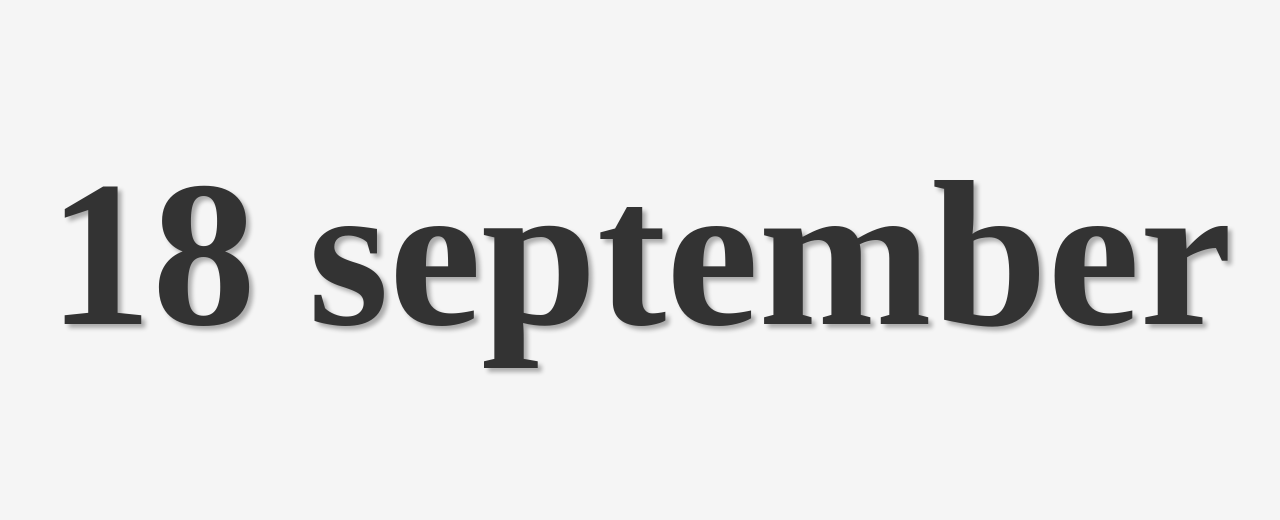
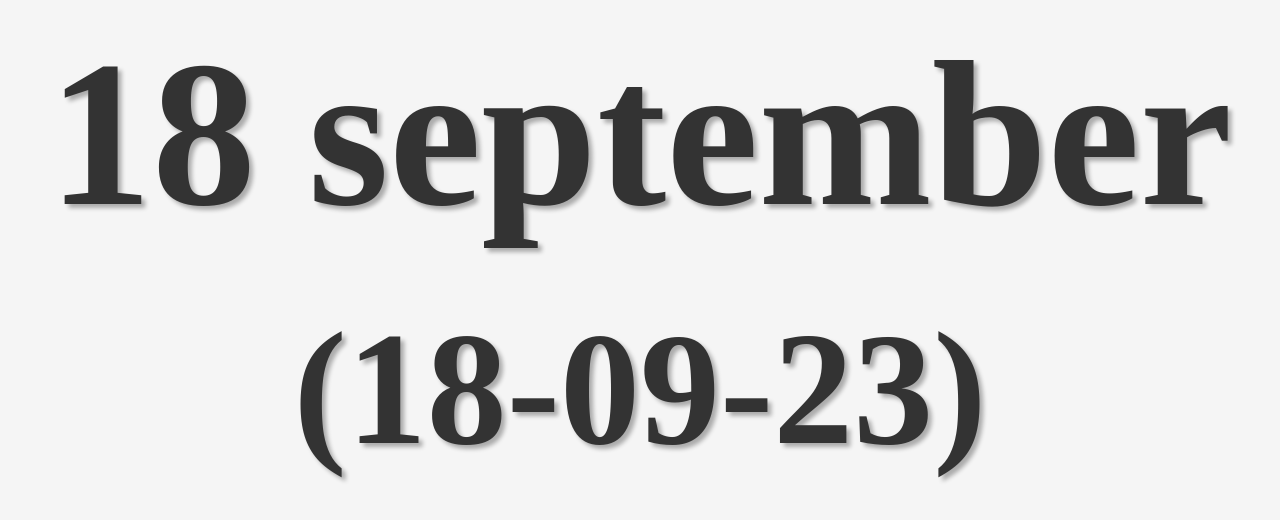
Before and after one commit to InfaReQt/website, a plain HTML site: page datum.html in a window 1280 px wide. Shown: the part 146-666 px from the top of the page. Drawn offline with Linux system fonts and the light colour scheme.

Commit message:
Update datum.html

```diff
--- a/datum.html
+++ b/datum.html
@@ -18,6 +18,11 @@
             text-shadow: 4px 4px 4px rgba(0, 0, 0, 0.3);
             text-align: center;
         }
+
+        /* Styles for the newly added date notation */
+        .date-notation {
+            font-size: 10rem; /* Adjust the font size as needed */
+        }
     </style>
 </head>
 <body>
@@ -27,8 +32,11 @@
         // Function to get the current date
         function getCurrentDate() {
             var currentDate = new Date();
-            var options = { month: 'long', day: 'numeric' };
-            return currentDate.toLocaleDateString('nl', options);
+            var optionsLong = { month: 'long', day: 'numeric' };
+            var optionsShort = { month: '2-digit', day: '2-digit', year: '2-digit' };
+            var longDate = currentDate.toLocaleDateString('nl', optionsLong);
+            var shortDate = currentDate.toLocaleDateString('nl', optionsShort);
+            return longDate + "<br><span class='date-notation'>(" + shortDate + ")</span>";
         }
 
         // Update the date element with the current date
```
